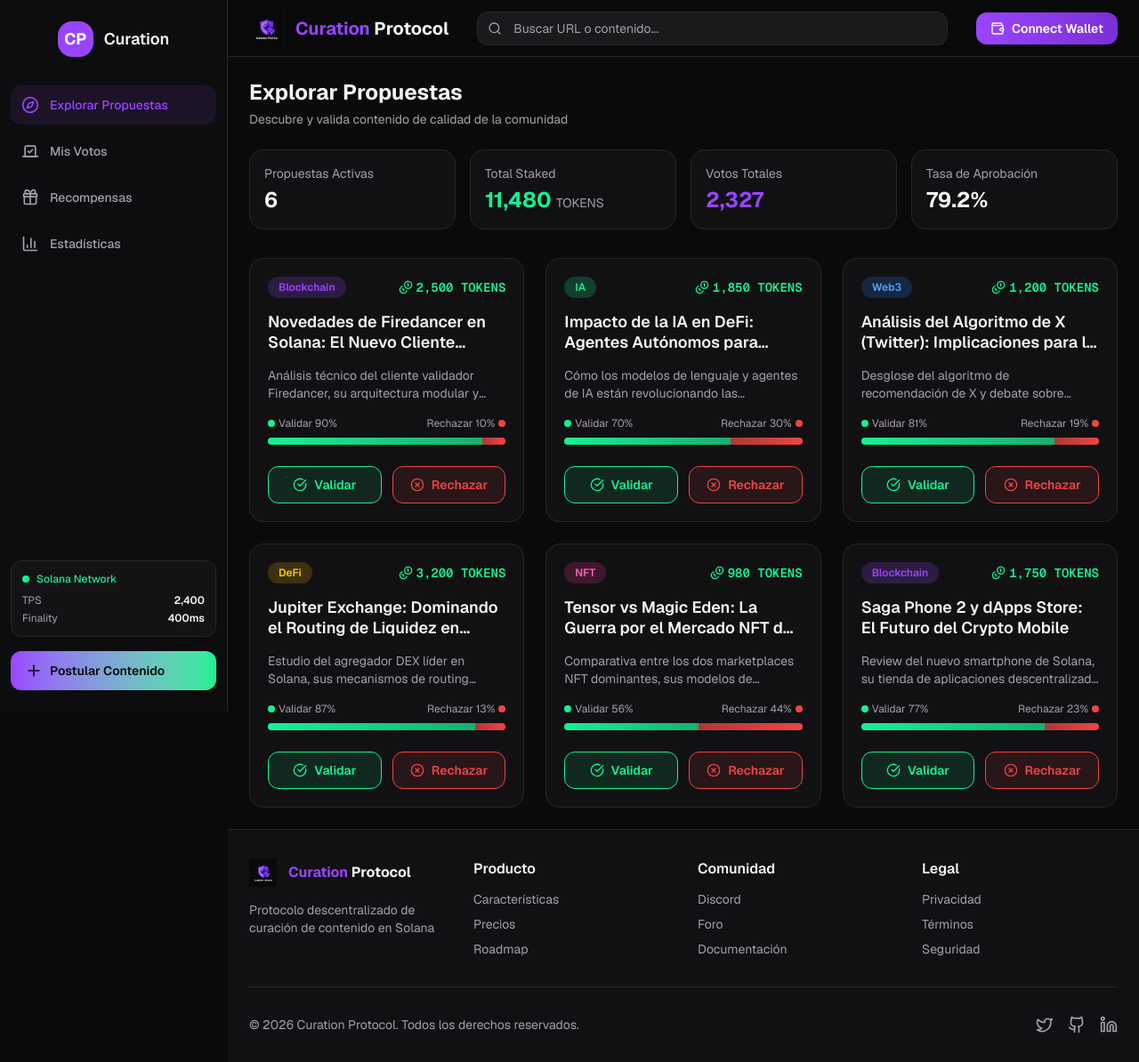
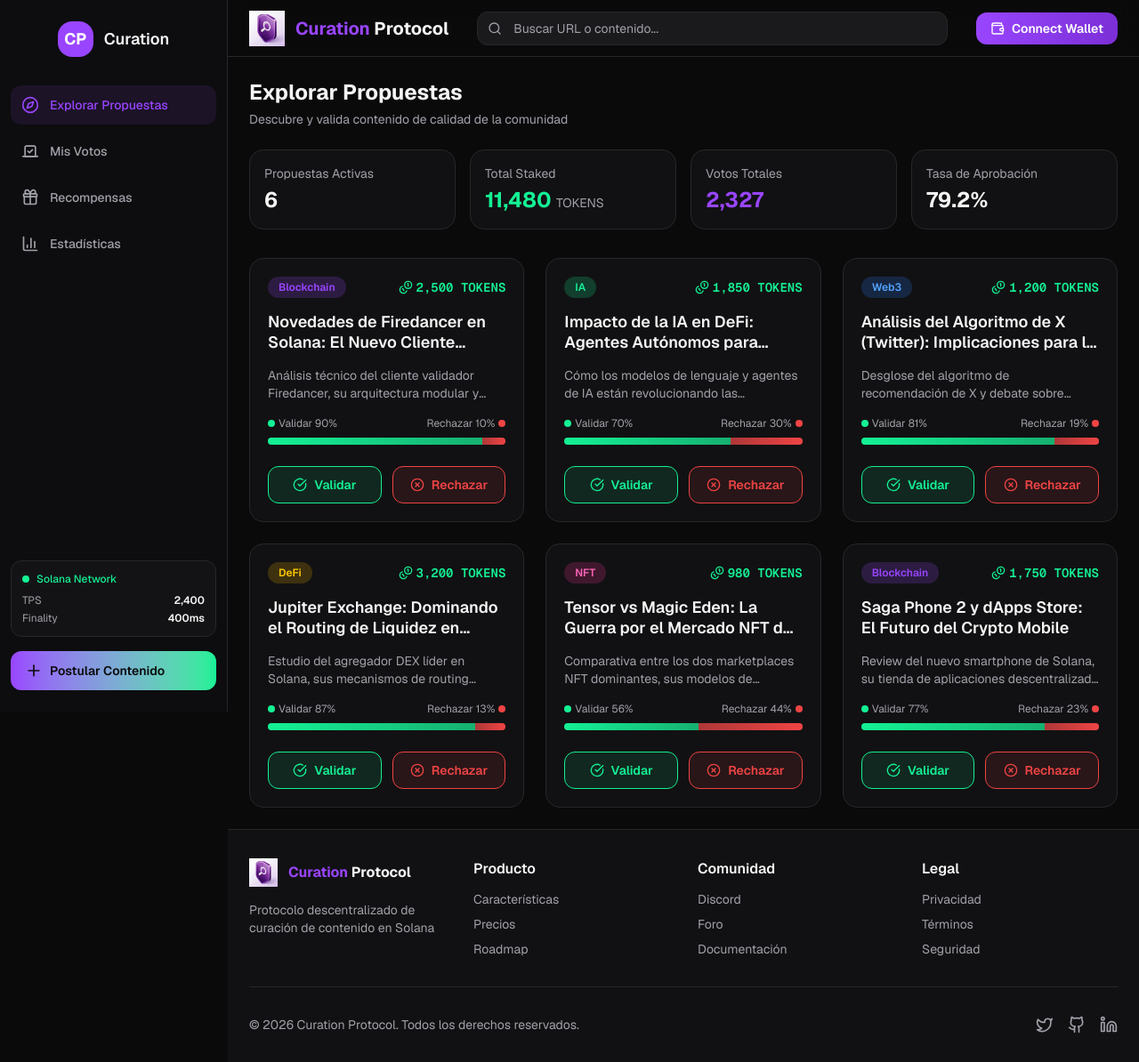
Before and after one commit to CurationProtocol/curation-protocol-dashboard, a Next.js app: page / in a window 1280 px wide. Shown: the whole page at 89% size. Built offline with nearby package versions, Linux system fonts and the light colour scheme.

Commit message:
feat: fix logo path and update header and footer
Create '/public/curation-protocol-logo.png' and update header/footer paths

```diff
--- a/components/footer.tsx
+++ b/components/footer.tsx
@@ -12,11 +12,12 @@ export function Footer() {
           <div className="space-y-4">
             <div className="flex items-center gap-3">
               <Image
-                src="/images/curation-protocol-logo.png"
+                src="/curation-protocol-logo.png"
                 alt="Curation Protocol"
                 width={32}
                 height={32}
                 className="h-8 w-8"
+                priority
               />
               <h3 className="font-bold text-foreground">
                 <span className="text-primary">Curation</span> Protocol
--- a/components/header.tsx
+++ b/components/header.tsx
@@ -26,11 +26,12 @@ export function Header() {
       {/* Logo and Title */}
       <div className="flex items-center gap-3">
         <Image
-          src="/images/curation-protocol-logo.png"
+          src="/curation-protocol-logo.png"
           alt="Curation Protocol"
           width={40}
           height={40}
           className="h-10 w-10"
+          priority
         />
         <h1 className="hidden text-xl font-bold text-foreground sm:block">
           <span className="text-primary">Curation</span> Protocol
```
Also changed, not shown: public/curation-protocol-logo.png (added).
